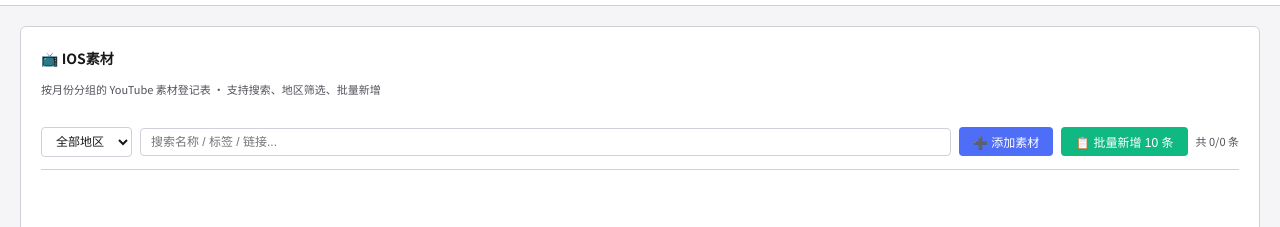
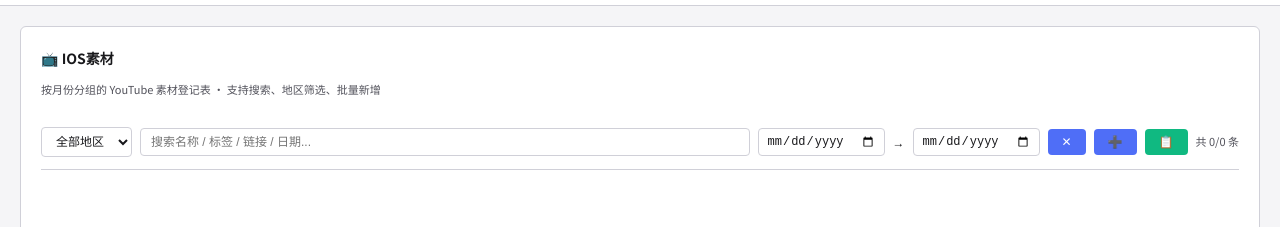
Before and after one commit to fengnian1236/meto-parts-library, a plain HTML site: page index.html in a window 1280 px wide. Both pictures are taken after a click on the element "📺 IOS素材". Shown: the part 46-273 px from the top of the page. Drawn offline with nearby package versions, Linux system fonts and the light colour scheme.

Commit message:
YT 工具栏：添加按钮改为日期范围筛选 + 紧凑 ➕📋 图标按钮

```diff
--- a/index.html
+++ b/index.html
@@ -347,6 +347,10 @@
 
   .toolbar { display: flex; gap: 8px; align-items: center; flex-wrap: wrap; padding: 12px 0; border-bottom: 1px solid var(--border); margin-bottom: 16px; }
   .toolbar select, .toolbar input[type="text"] { padding: 6px 10px; background: var(--card); color: var(--text); border: 1px solid var(--border); border-radius: 4px; font-size: 12px; }
+  .toolbar input[type="date"] { padding: 5px 8px; background: var(--card); color: var(--text); border: 1px solid var(--border); border-radius: 4px; font-size: 12px; }
+  .toolbar .date-sep { color: var(--text-sub); font-size: 12px; }
+  .toolbar-btn-icon { padding: 5px 10px; background: var(--card); color: var(--text-sub); border: 1px solid var(--border); border-radius: 4px; cursor: pointer; font-size: 12px; }
+  .toolbar-btn-icon:hover { background: var(--hover); color: var(--text); }
   .toolbar input[type="text"] { flex: 1; min-width: 180px; }
   .toolbar input:focus, .toolbar select:focus { outline: none; border-color: #4f6ef7; }
   .toolbar button { padding: 6px 14px; background: #4f6ef7; color: white; border: none; border-radius: 4px; cursor: pointer; font-size: 12px; font-weight: 500; }
@@ -611,9 +615,13 @@
           <option value="中东">中东</option>
           <option value="印度">印度</option>
         </select>
-        <input type="text" id="yt-search" placeholder="搜索名称 / 标签 / 链接..." oninput="renderYT()" />
-        <button class="toolbar-btn-add" onclick="openAddYTModal()">➕ 添加素材</button>
-        <button class="toolbar-btn-batch" onclick="openBatchYTModal()">📋 批量新增 10 条</button>
+        <input type="text" id="yt-search" placeholder="搜索名称 / 标签 / 链接 / 日期..." oninput="renderYT()" />
+        <input type="date" id="yt-date-start" onchange="renderYT()" title="开始日期" />
+        <span class="date-sep">→</span>
+        <input type="date" id="yt-date-end" onchange="renderYT()" title="结束日期" />
+        <button class="toolbar-btn-icon" onclick="clearDateFilter()" title="清除日期筛选">✕</button>
+        <button class="toolbar-btn-add" onclick="openAddYTModal()" title="添加素材">➕</button>
+        <button class="toolbar-btn-batch" onclick="openBatchYTModal()" title="批量新增">📋</button>
         <span class="count" id="yt-count"></span>
       </div>
       <div id="ytBody"></div>
@@ -1494,14 +1502,19 @@ function renderYT() {
   if (!body) return;
   var filter = (document.getElementById('yt-region-filter') || {}).value || '全部';
   var search = ((document.getElementById('yt-search') || {}).value || '').toLowerCase().trim();
+  var dateStart = (document.getElementById('yt-date-start') || {}).value || '';
+  var dateEnd = (document.getElementById('yt-date-end') || {}).value || '';
   var list = YT_DATA[currentSection] || [];
   var items = list.filter(function(it) {
     if (filter !== '全部' && it.region !== filter) return false;
+    if (dateStart && it.date && it.date < dateStart) return false;
+    if (dateEnd && it.date && it.date > dateEnd) return false;
     if (search) {
       var n = (it.name || '').toLowerCase();
       var u = (it.url || '').toLowerCase();
       var t = (it.tags || []).join(' ').toLowerCase();
-      if (n.indexOf(search) === -1 && u.indexOf(search) === -1 && t.indexOf(search) === -1) return false;
+      var d = (it.date || '').toLowerCase();
+      if (n.indexOf(search) === -1 && u.indexOf(search) === -1 && t.indexOf(search) === -1 && d.indexOf(search) === -1) return false;
     }
     return true;
   });
@@ -1613,6 +1626,13 @@ document.addEventListener('click', function(e) {
 });
 
 /* ===== ADD YT MODAL ===== */
+function clearDateFilter() {
+  var s = document.getElementById('yt-date-start');
+  var e = document.getElementById('yt-date-end');
+  if (s) s.value = '';
+  if (e) e.value = '';
+  renderYT();
+}
 function openAddYTModal() {
   var m = document.getElementById('addYTModal');
   if (!m) return;
```
